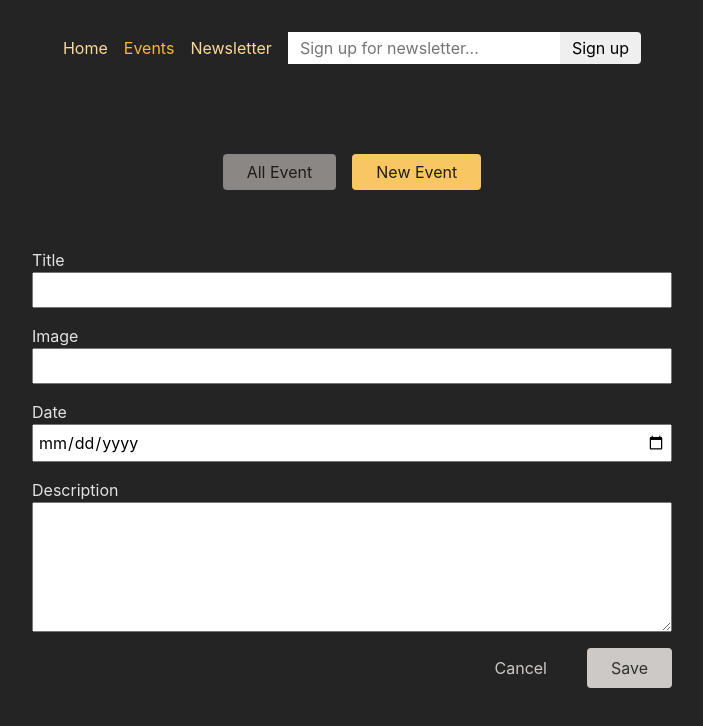
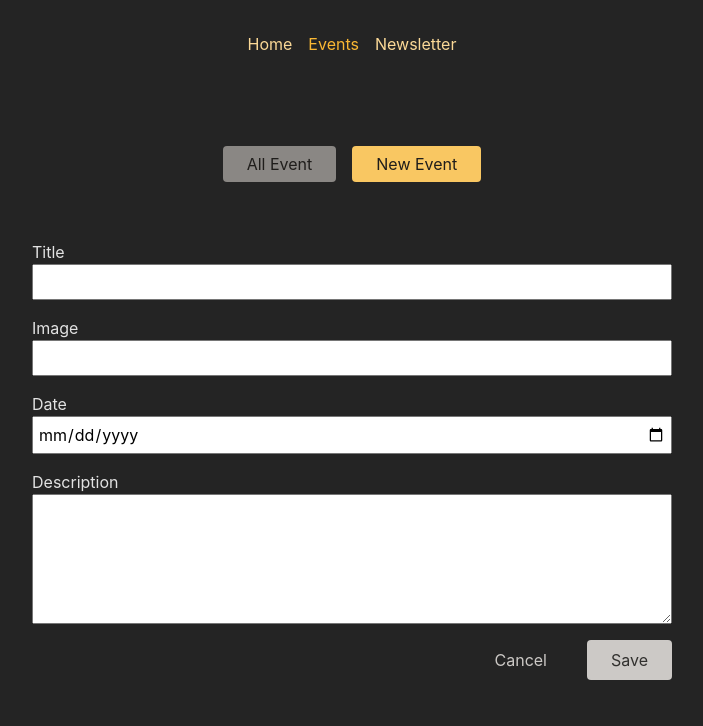
Before and after one commit to Marveeeen/react-advance-spa, a React (Vite) app: page /events/new in a window 1280 px wide. Shown: the top 726 px of the page, without its empty margins (288-991 px from the left). Built offline with nearby package versions, Linux system fonts and the light colour scheme.

Commit message:
refactor: remove newsletter navigation

```diff
--- a/src/components/MainNavigation.jsx
+++ b/src/components/MainNavigation.jsx
@@ -28,7 +28,6 @@ function MainNavigation() {
           </li>
         </ul>
       </nav>
-      <NewsletterSignup />
     </header>
   );
 }
--- a/src/components/MainNavigation.module.css
+++ b/src/components/MainNavigation.module.css
@@ -5,7 +5,6 @@
   display: flex;
   justify-content: center;
   align-items: center;
-  gap: 1rem;
 }
 
 .list {
--- a/src/components/NewsletterSignup.jsx
+++ b/src/components/NewsletterSignup.jsx
@@ -1,15 +1,26 @@
+import { Form, useActionData } from "react-router-dom";
 import classes from "./NewsletterSignup.module.css";
+import { useEffect } from "react";
 
 function NewsletterSignup() {
+  const data = useActionData();
+
+  useEffect(() => {
+    if (data?.message) {
+      window.alert(data.message);
+    }
+  }, [data]);
+
   return (
-    <form action="post" className={classes.newsletter}>
+    <Form method="post" className={classes.newsletter}>
       <input
         type="email"
+        name="email"
         placeholder="Sign up for newsletter..."
         aria-label="Sign up for newsletter"
       />
       <button>Sign up</button>
-    </form>
+    </Form>
   );
 }
 
```
